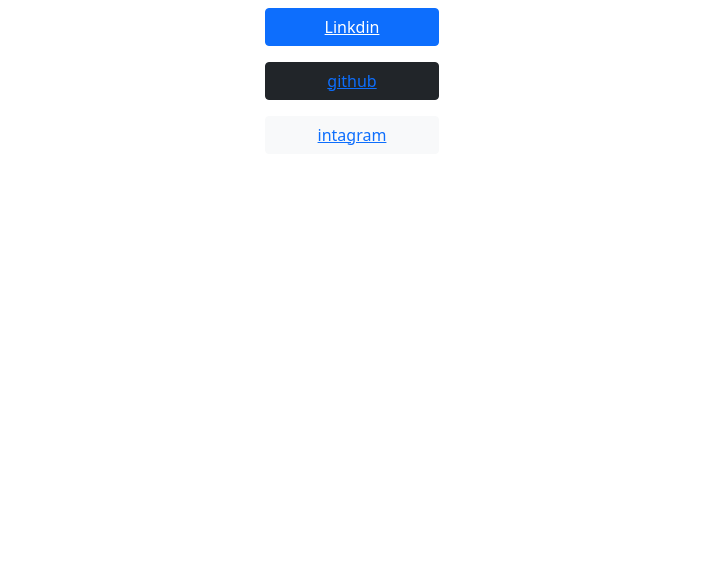
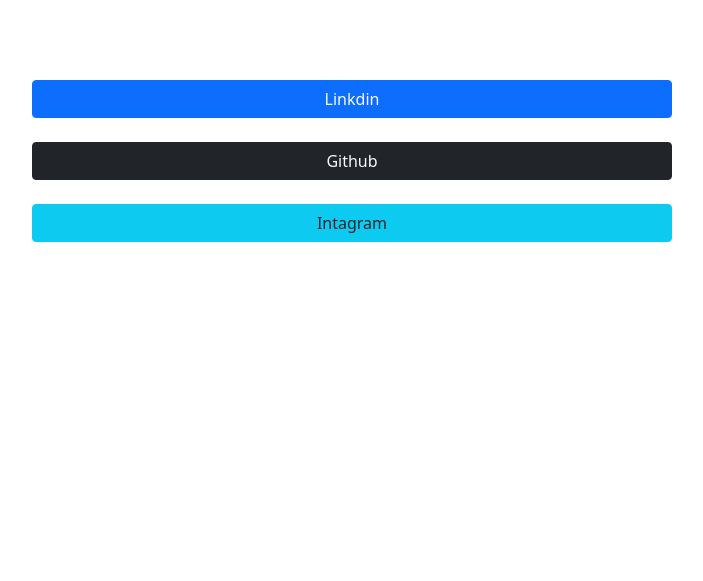
Before and after one commit to samuelTedeschi/Linktree, a plain HTML site: page index.html in a window 1280 px wide. Shown: the part 219-800 px from the top of the page, without its empty margins (288-991 px from the left). Drawn offline with nearby package versions, Linux system fonts and the light colour scheme.

Commit message:
style melhorado

```diff
--- a/index.html
+++ b/index.html
@@ -15,11 +15,12 @@
 
     <img src="https://github.com/samuelTedeschi.png" class="rounded-circle img-thumbnail mx-auto d-block" alt="">
     <h2 class="text-center">Samuel Tedeschi</h2>
+    <p class="text-center">@samuelTedeschi</p>
 
-    <div class="btns">
-        <button class="btn btn-primary"><a href="" class="text-white">Linkdin</a></button>
-        <button class="btn btn-dark"><a href="">github</a></button>
-        <button class="btn btn-light"><a href="">intagram</a></button>
+    <div class="d-grid gap-2 col-6 mx-auto" id="btns">
+        <button class="btn btn-primary"><a href="" class="link-light">Linkdin</a></button>
+        <button class="btn btn-dark"><a href="" class="link-light">Github</a></button>
+        <button class="btn btn-info"><a href="" class="link-dark">Intagram</a></button>
     </div>
 
 </body>
--- a/style.css
+++ b/style.css
@@ -1,3 +1,8 @@
+*{
+    box-sizing: border-box;
+    margin-top: 20px;
+
+}
 
 img{
     width: 100px;
@@ -8,14 +13,14 @@ h2{
     padding-top: 28px;
 }
 
-.btns{
-    display: flex;
-    flex-direction: column;
-    margin-left: 553px;
-    margin-right: 553px;
+#btns{
     margin-top: 83px;
 }
 
-.btns button{
+#btns button{
     margin-bottom: 16px;
 }
+
+#btns a {
+    text-decoration: none;
+}
```
